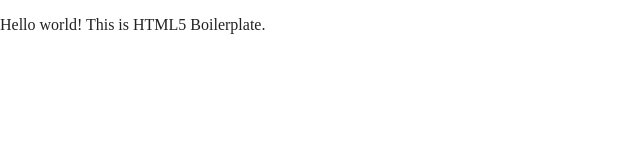
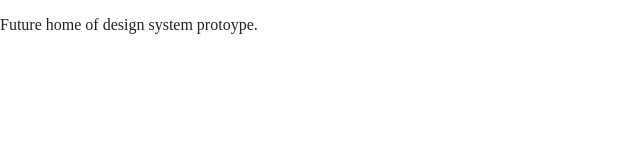
Before and after one commit to alxnoelle/pcdd-0315-sp21, a website built with Parcel: page index.html in a window 1280 px wide. Shown: the full height of the page, 0-640 px from the left. Built offline with nearby package versions, Linux system fonts and the light colour scheme.

Commit message:
Updated index.html

```diff
--- a/index.html
+++ b/index.html
@@ -25,7 +25,7 @@
 <body>
 
   <!-- Add your site or application content here -->
-  <p>Hello world! This is HTML5 Boilerplate.</p>
+  <p>Future home of design system protoype.</p>
   <script src="js/vendor/modernizr-3.11.2.min.js"></script>
   <script src="js/plugins.js"></script>
   <script src="js/main.js"></script>
```
